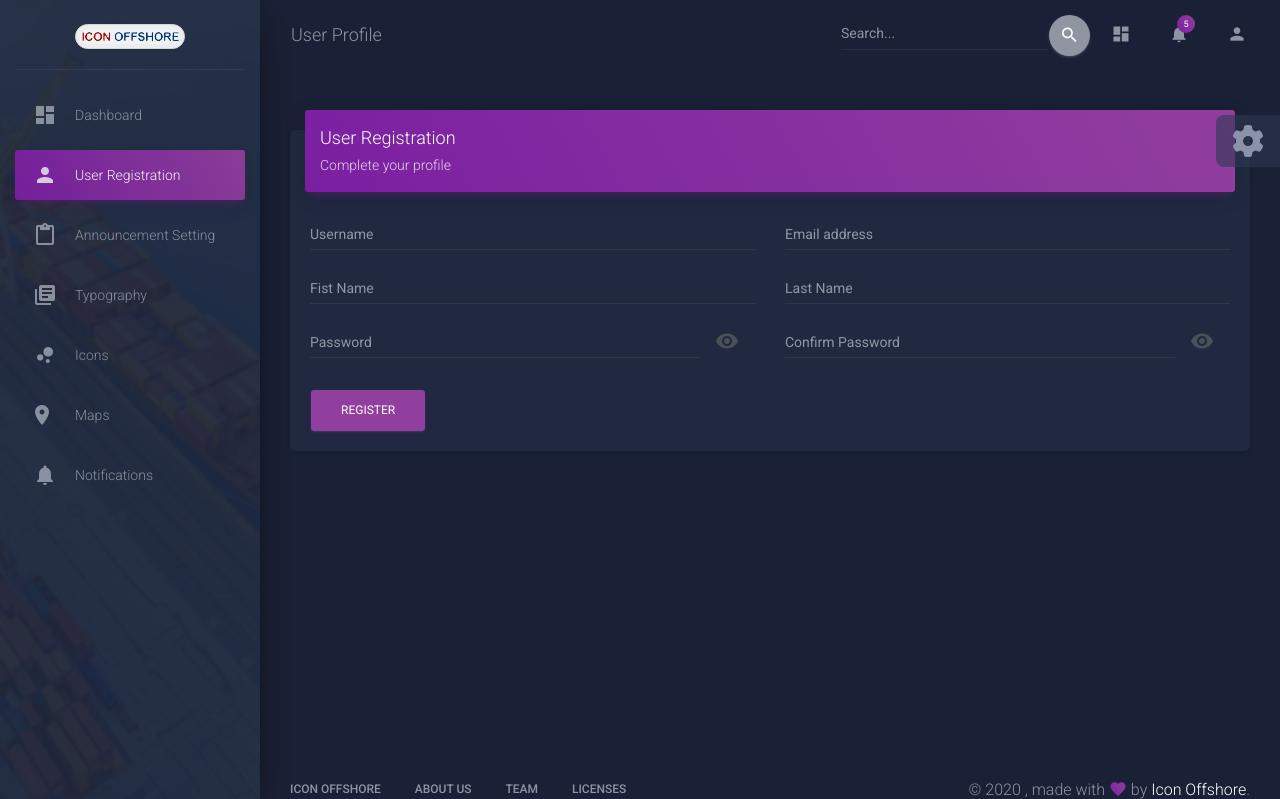
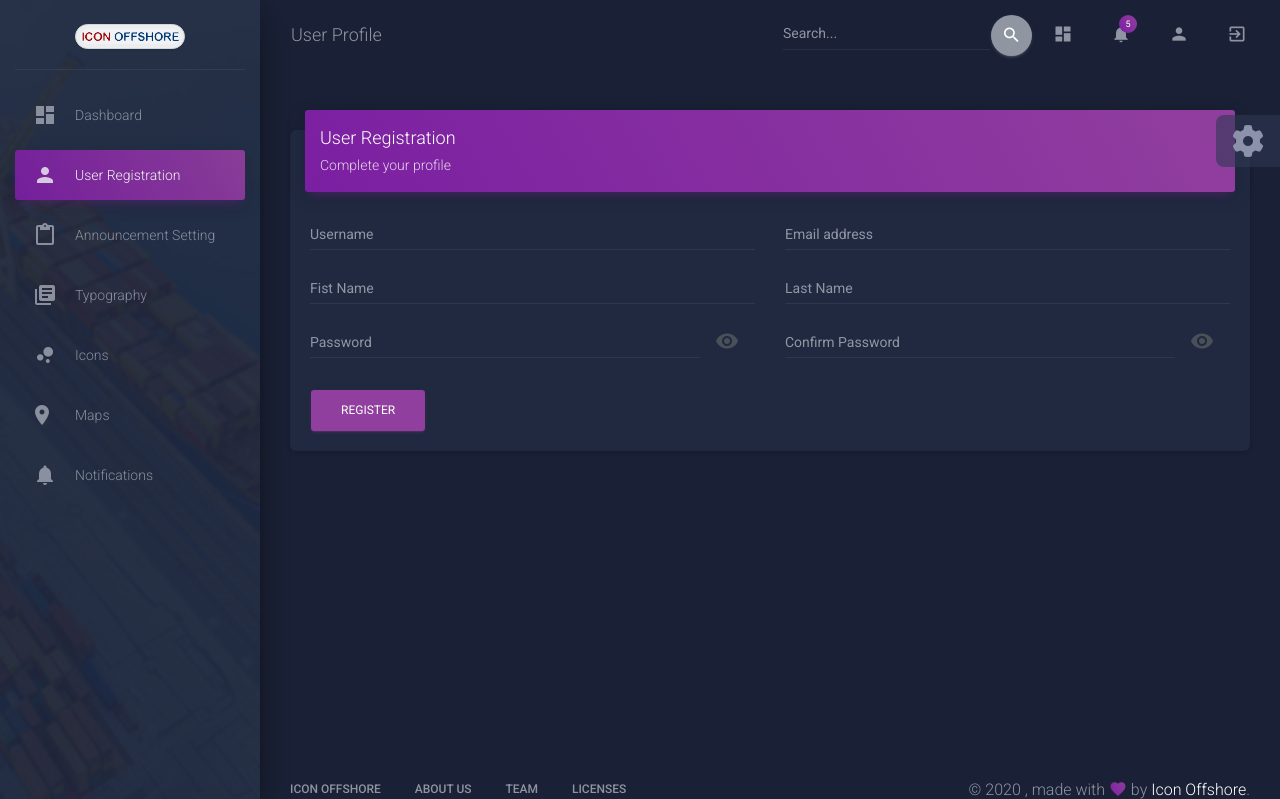
Before and after one commit to gunbladeii/iconoffshore-project, a PHP site: page /user.php in a window 1280 px wide. Shown: the top 799 px of the page. Run offline with PHP 8.4, Linux system fonts and the light colour scheme; some libraries are stand-ins or nearby versions.

Commit message:
Initial commit

```diff
--- a/dashboard.php
+++ b/dashboard.php
@@ -166,7 +166,7 @@ if ($_SESSION['role'] != 'administrator')
                 <a class="nav-link" href="logout.php">
                   <i class="material-icons">exit_to_app</i>
                   <p class="d-lg-none d-md-block">
-                    Account
+                   Logout
                   </p>
                 </a>
               </li>
--- a/user.php
+++ b/user.php
@@ -150,6 +150,14 @@
                   <i class="material-icons">person</i>
                   <p class="d-lg-none d-md-block">
                     Account
+                  </p>
+                </a>
+              </li>
+              <li class="nav-item">
+                <a class="nav-link" href="logout.php">
+                  <i class="material-icons">exit_to_app</i>
+                  <p class="d-lg-none d-md-block">
+                   Logout
                   </p>
                 </a>
               </li>
```
